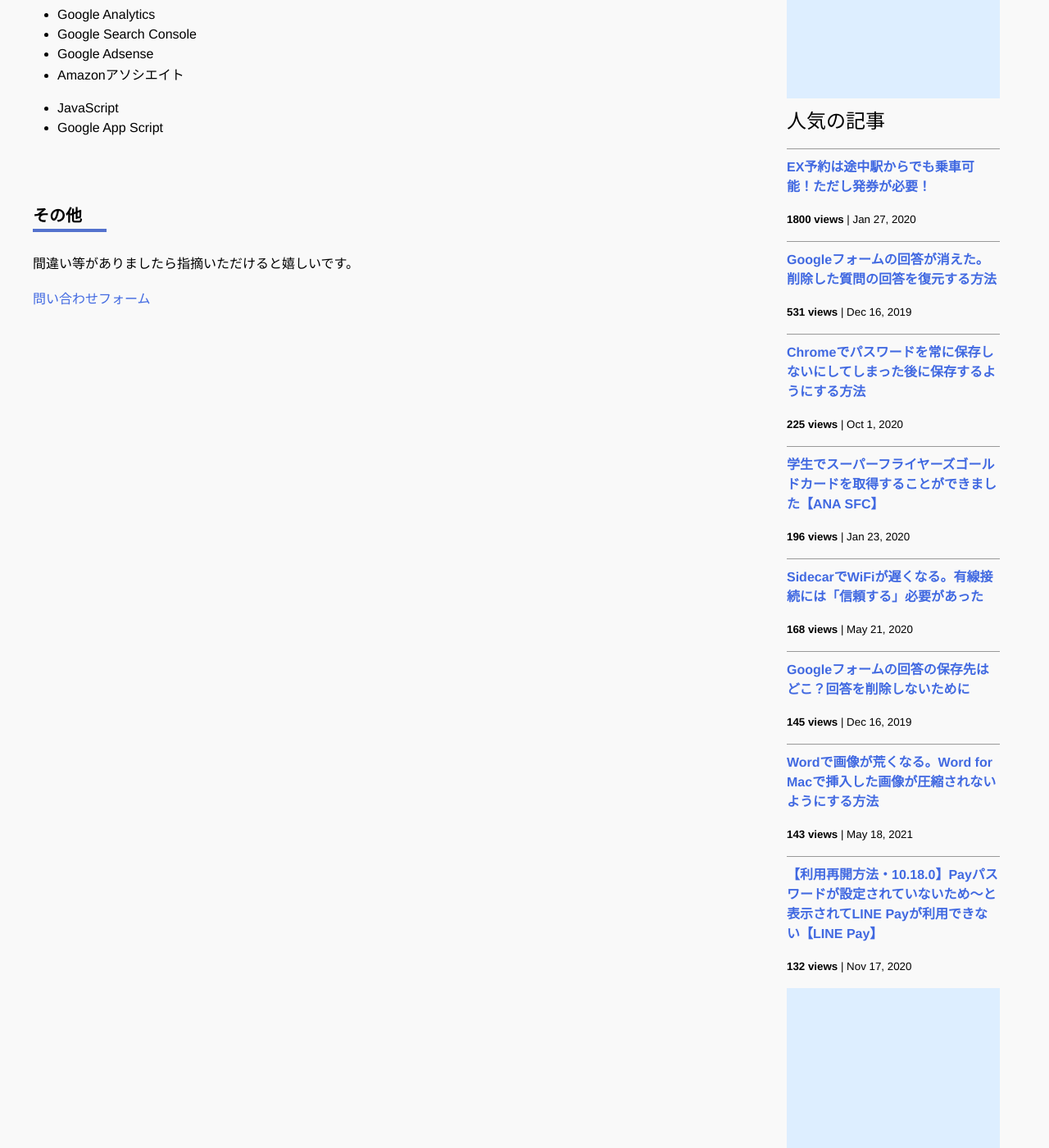
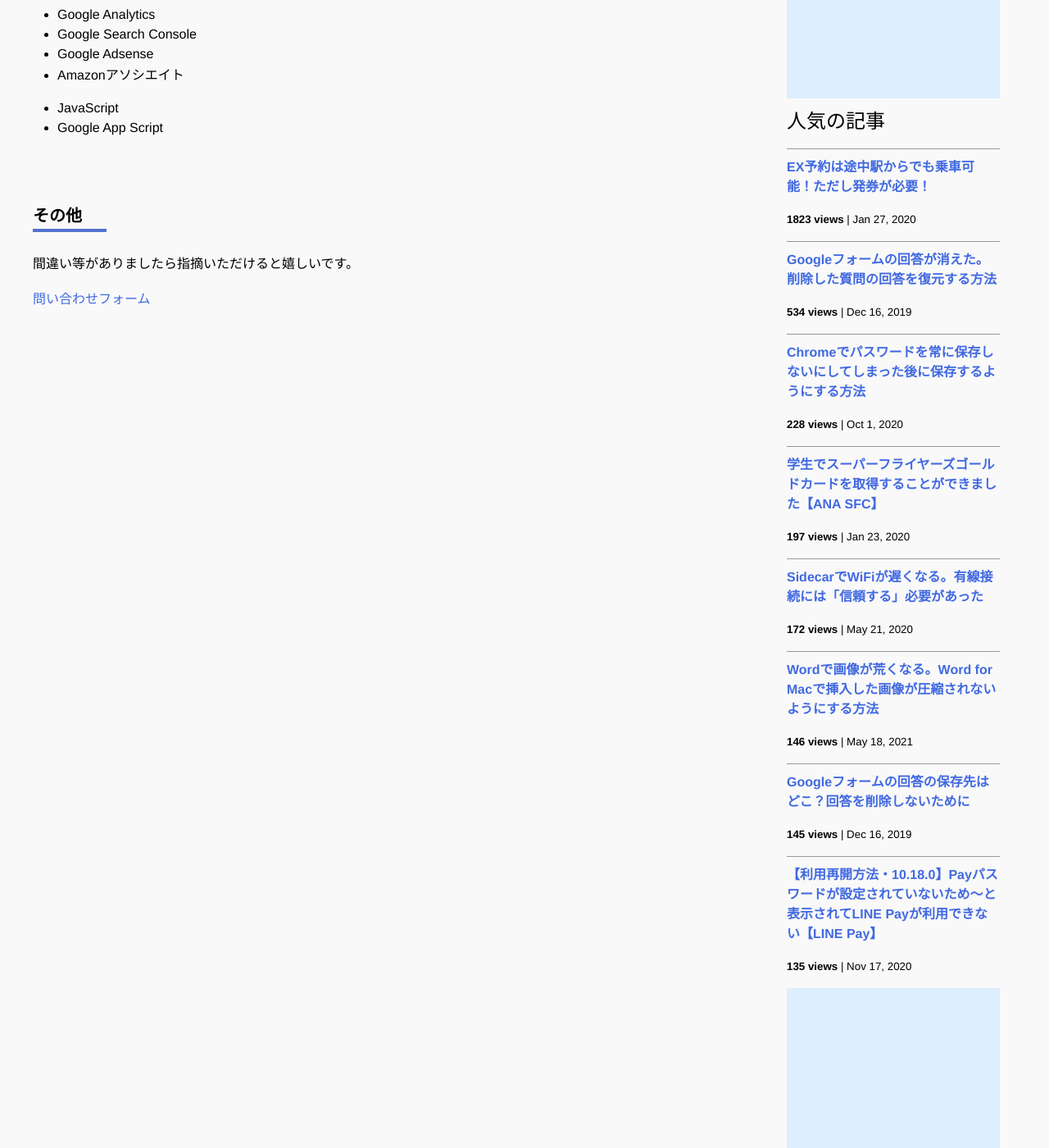
Before and after one commit to iwanaminami/shoyaiwaname, a Jekyll site: the page built from about.markdown, in a window 1280 px wide and 1400 px high, scrolled down 693 px. Shown: the whole window at 82% size. Built offline with Jekyll 4.4.1, drawn with Linux system fonts in a browser that asks for light colours; nearby versions of some CDN libraries; comment, search, counter and statistics services are not loaded.

Commit message:
a new commit message

```diff
--- a/_data/popularposts.yml
+++ b/_data/popularposts.yml
@@ -1,17 +1,17 @@
 side:
-  - view: 1800
+  - view: 1823
     url: /2020/01/27/ex-rideontheway.html
-  - view: 531
+  - view: 534
     url: /2019/12/16/restore-googleform.html
-  - view: 225
+  - view: 228
     url: /2020/10/01/googlepassword.html
-  - view: 196
+  - view: 197
     url: /2020/01/23/sfcgold.html
-  - view: 168
+  - view: 172
     url: /2020/05/21/sidecar-via-cable.html
+  - view: 146
+    url: /2021/05/18/image-compression-word.html
   - view: 145
     url: /2019/12/16/googleform-answers.html
-  - view: 143
-    url: /2021/05/18/image-compression-word.html
-  - view: 132
+  - view: 135
     url: /2020/11/17/linepay.html
```
